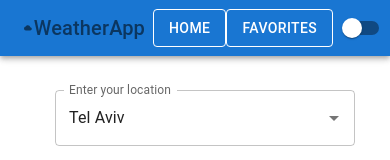
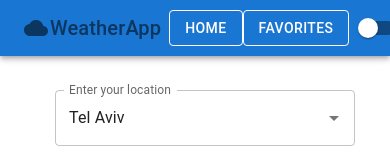
Before and after one commit to Oosher/jobApp, a React (Create React App) app: page / in a window 390 px wide. Shown: the top 160 px of the page. Built offline with nearby package versions, Linux system fonts and the light colour scheme; no server answers.

Commit message:
fixed the style to fit mobile

```diff
--- a/src/layout/header/Header.jsx
+++ b/src/layout/header/Header.jsx
@@ -11,7 +11,7 @@ import DarkModeIcon from '@mui/icons-material/DarkMode';
 import { Link } from 'react-router-dom';
 import ROUTS from '../../routes/Routs';
 import CloudIcon from '@mui/icons-material/Cloud';
-
+import "./header.css";
 export default function Header() {
 
 
@@ -23,17 +23,20 @@ export default function Header() {
         <Toolbar sx={{display:"flex",justifyContent:"space-between"}}>
           <Box sx={{display:"flex"}}>
             <IconButton component={Link} to={ROUTS.INDEX} sx={{borderRadius:"20px"}}>
-              <CloudIcon sx={{fontSize:"2vw"}}/>
+              <CloudIcon className='headerIcon'/>
 
-              <Typography variant="h6" sx={{marginLeft:"0.5vw"}}>
+              <Typography variant="h6" className='headerTitle' sx={{marginLeft:"0.5vw"}}>
                 WeatherApp
               </Typography>
             </IconButton>
           </Box>
 
-          <Box sx={{display:"flex"}}>
-            <Button component={Link} to={ROUTS.INDEX} variant="outlined"  color="inherit">Home</Button>
-            <Button component={Link} to={ROUTS.FAVORITE} variant="outlined"  color="inherit">Favorites</Button>
+          <Box sx={{display:"flex",alignItems:"center"}}>
+
+            <Button className='muiButton' component={Link} to={ROUTS.INDEX} variant="outlined"  color="inherit" >Home</Button>
+
+            <Button className='muiButton' component={Link} to={ROUTS.FAVORITE} variant="outlined"  color="inherit">Favorites</Button>
+
             <Box sx={{display:"flex",alignItems:"center"}}>
               <Switch checked={dark} onChange={toggleDarkMode}/>
               {dark?<DarkModeIcon/>:<LightModeIcon sx={{color:"yellow"}}/>}
--- /dev/null
+++ b/src/layout/header/header.css
@@ -0,0 +1,30 @@
+.headerIcon{
+
+    font-size:  3vw;
+
+}
+
+.headerTitle{
+
+    margin-left: 0.5vw;
+
+}
+
+
+@media (max-width:700px){
+    .muiButton{
+        width: fit-content;
+        height: fit-content;
+        font-size: 0.8rem;
+        padding: 3px;
+    }
+    .headerIcon{
+        font-size: 1.8rem;
+    }
+
+    .headerTitle{
+
+        font-size: 1rem;
+
+    }
+}
--- a/src/pages/Index.jsx
+++ b/src/pages/Index.jsx
@@ -14,7 +14,7 @@ export default function Index() {
   const [currentWeather,setCurrentWeather] = useState({});
   const [fiveDaysForecast,setFiveDaysForecast] = useState([]);
   const [isFavorite,setIsFavorite] = useState(false);
-  console.log(search);
+
   const {likedLocations, updateLikedLocations,imageGen} = useLocationService();
 
     useEffect(()=>{
```
